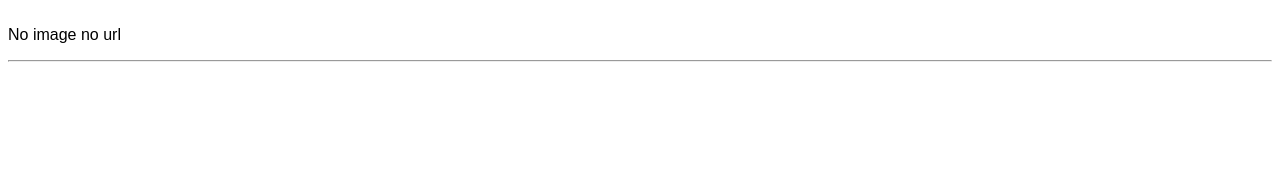
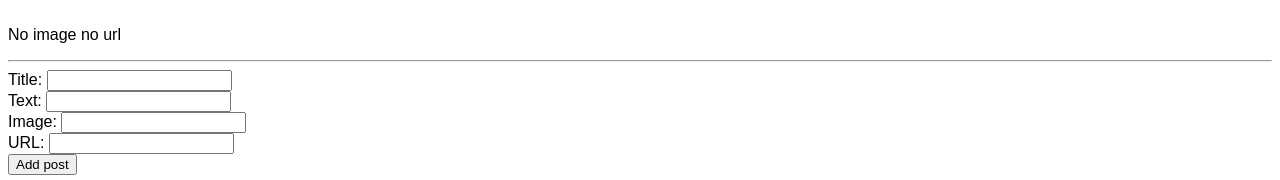
Before and after one commit to majudhu/laern-vue3-blog, a Vue app: page / in a window 1280 px wide. Shown: the part 1707-1887 px from the top of the page. Before the commit the page ends 1777 px from the top, so only its background shows below. Built offline with nearby package versions, Linux system fonts and the light colour scheme.

Commit message:
add post creator

```diff
--- a/src/App.vue
+++ b/src/App.vue
@@ -1,6 +1,21 @@
 <template>
   <HelloWorld msg="Welcome to Learn Vue 3 Blog" />
   <BlogPost v-for="post in posts" :key="post.title" :post="post" />
+  <form @submit.prevent="submitForm">
+    <div>
+      <label>Title: <input name="title" required /> </label>
+    </div>
+    <div>
+      <label>Text: <input name="text" required /> </label>
+    </div>
+    <div>
+      <label>Image: <input name="image" /> </label>
+    </div>
+    <div>
+      <label>URL: <input name="url" /> </label>
+    </div>
+    <button type="submit">Add post</button>
+  </form>
 </template>
 
 <script>
@@ -12,6 +27,20 @@ export default {
   components: {
     HelloWorld,
     BlogPost,
+  },
+  methods: {
+    addPost(title, text, image, url) {
+      this.posts.push({ title, text, image, url });
+    },
+    submitForm({ target }) {
+      const { title, text, image, url } = target.elements;
+      this.posts.push({
+        title: title.value,
+        text: text.value,
+        image: image.value,
+        url: url.value,
+      });
+    },
   },
   data() {
     return {
```
